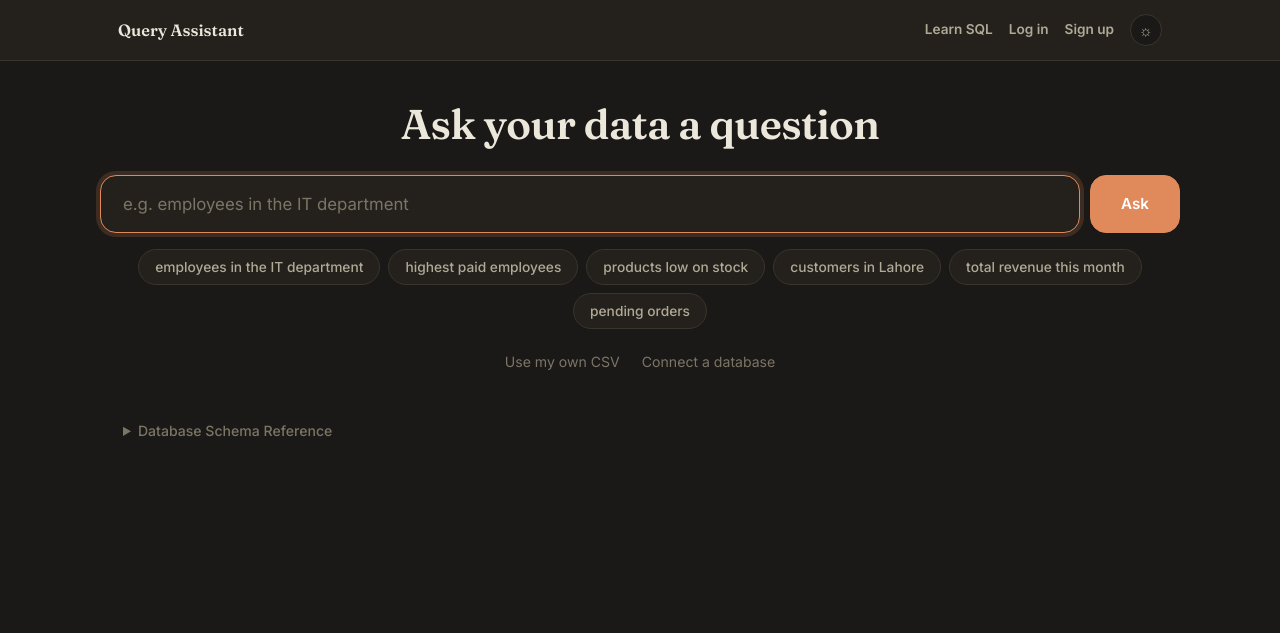
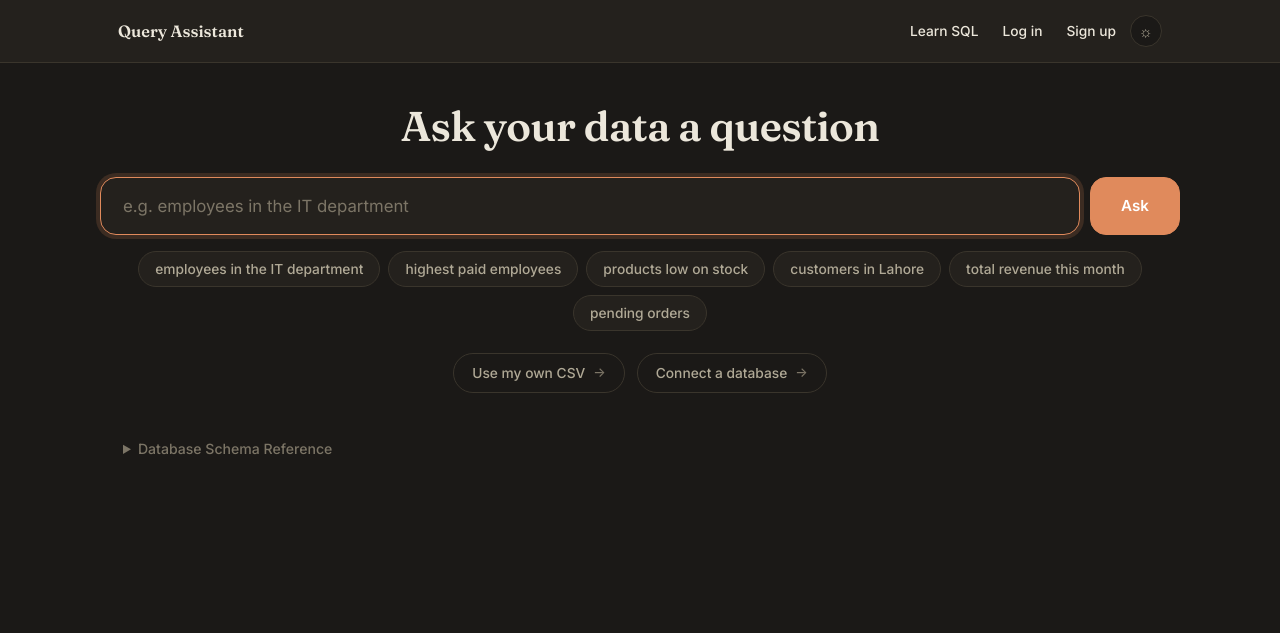
Before and after one commit to abdulhaseebofficial/query-assistant, a Flask app: page / in a window 1280 px wide. Shown: the top 633 px of the page. Before the commit the page ends 436 px from the top, so only its background shows below. Run offline with Flask 3, Linux system fonts and the light colour scheme; some libraries are stand-ins or nearby versions.

Commit message:
Make the secondary links look like controls again
Both rows of links were failing in the same way: nothing about them said they
could be clicked.

The two data-source links used text-faint, the colour reserved for de-emphasised
labels, and read as disabled text rather than as buttons. They're outlined pills
now. Unfilled and arrow-suffixed, though, because they sit directly under the
example chips and must not be mistaken for more of them — a chip runs a query in
place, these navigate somewhere else, and identical shapes for different actions
is a worse problem than being too quiet.

The nav links were text-soft with zero padding: low contrast and a hit area no
larger than the glyphs. Full-strength colour, real padding, and a hover fill, with
the gap between them reduced since the padding now provides the spacing.

Co-Authored-By: Claude Opus 5 <noreply@anthropic.com>

```diff
--- a/frontend/static/css/style.css
+++ b/frontend/static/css/style.css
@@ -749,25 +749,30 @@ h1 + .subtitle {
 .topbar-actions {
     display: flex;
     align-items: center;
-    gap: 16px;
+    /* Small, because the links now carry their own padding for a hit area. */
+    gap: 4px;
     flex-wrap: wrap;
 }
 
 .topbar-link {
     font-family: 'Inter', sans-serif;
-    font-size: 0.85rem;
-    font-weight: 600;
-    color: var(--text-soft);
+    font-size: 0.86rem;
+    font-weight: 500;
+    color: var(--text);
     text-decoration: none;
     background: none;
     border: none;
-    padding: 0;
+    border-radius: 8px;
+    /* A real hit area, so these are comfortable to click rather than
+       pixel-hunted, and the hover has something to fill. */
+    padding: 6px 10px;
     cursor: pointer;
-    transition: color 0.15s;
+    transition: color 0.15s, background 0.15s;
 }
 
 .topbar-link:hover {
-    color: var(--accent);
+    color: var(--accent-hover);
+    background: var(--accent-bg);
 }
 
 .topbar-form {
@@ -944,20 +949,42 @@ body,
     display: flex;
     justify-content: center;
     flex-wrap: wrap;
-    gap: 22px;
+    gap: 12px;
     margin-bottom: 34px;
 }
 
+/* These sit directly under the example chips and must not read as more of them:
+   a chip runs a query in place, these go somewhere else. Hence the arrow and the
+   unfilled background — same family, different job. */
 .source-links a {
-    font-size: 0.88rem;
+    display: inline-flex;
+    align-items: center;
+    gap: 8px;
+    font-size: 0.86rem;
+    font-weight: 500;
+    color: var(--text-soft);
+    text-decoration: none;
+    background: transparent;
+    border: 1px solid var(--border);
+    border-radius: 999px;
+    padding: 8px 18px;
+    transition: color 0.15s, border-color 0.15s, background 0.15s;
+}
+
+.source-links a::after {
+    content: "\2192";
+    font-size: 0.95em;
     color: var(--text-faint);
-    text-decoration: none;
-    border-bottom: 1px solid transparent;
-    padding-bottom: 1px;
-    transition: color 0.15s, border-color 0.15s;
+    transition: transform 0.15s, color 0.15s;
 }
 
 .source-links a:hover {
-    color: var(--accent-hover);
-    border-bottom-color: var(--accent-bg);
+    color: var(--text);
+    border-color: var(--accent);
+    background: var(--accent-bg);
 }
+
+.source-links a:hover::after {
+    color: var(--accent);
+    transform: translateX(2px);
+}
```
Also changed, not shown: 1 other file.
